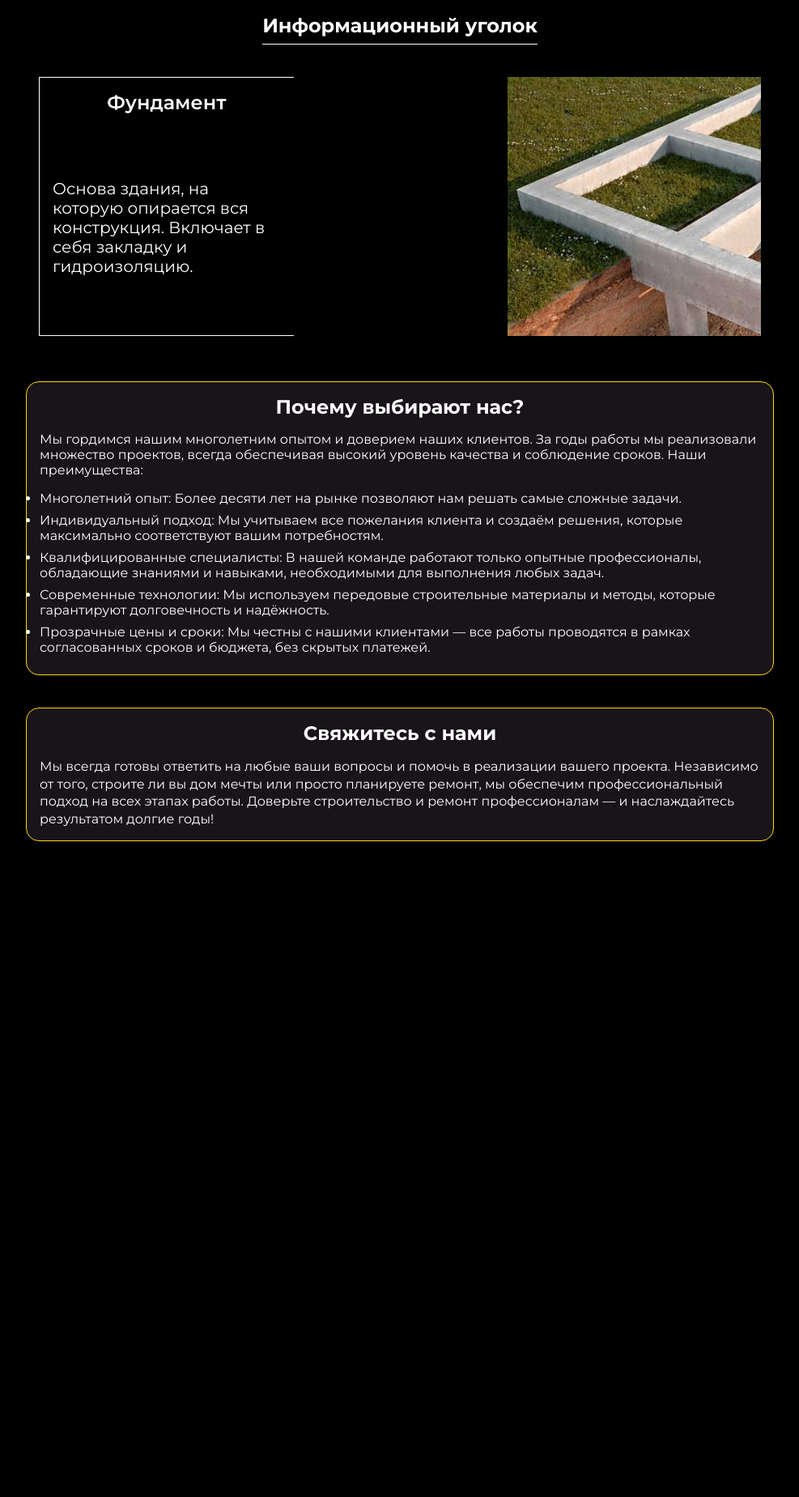
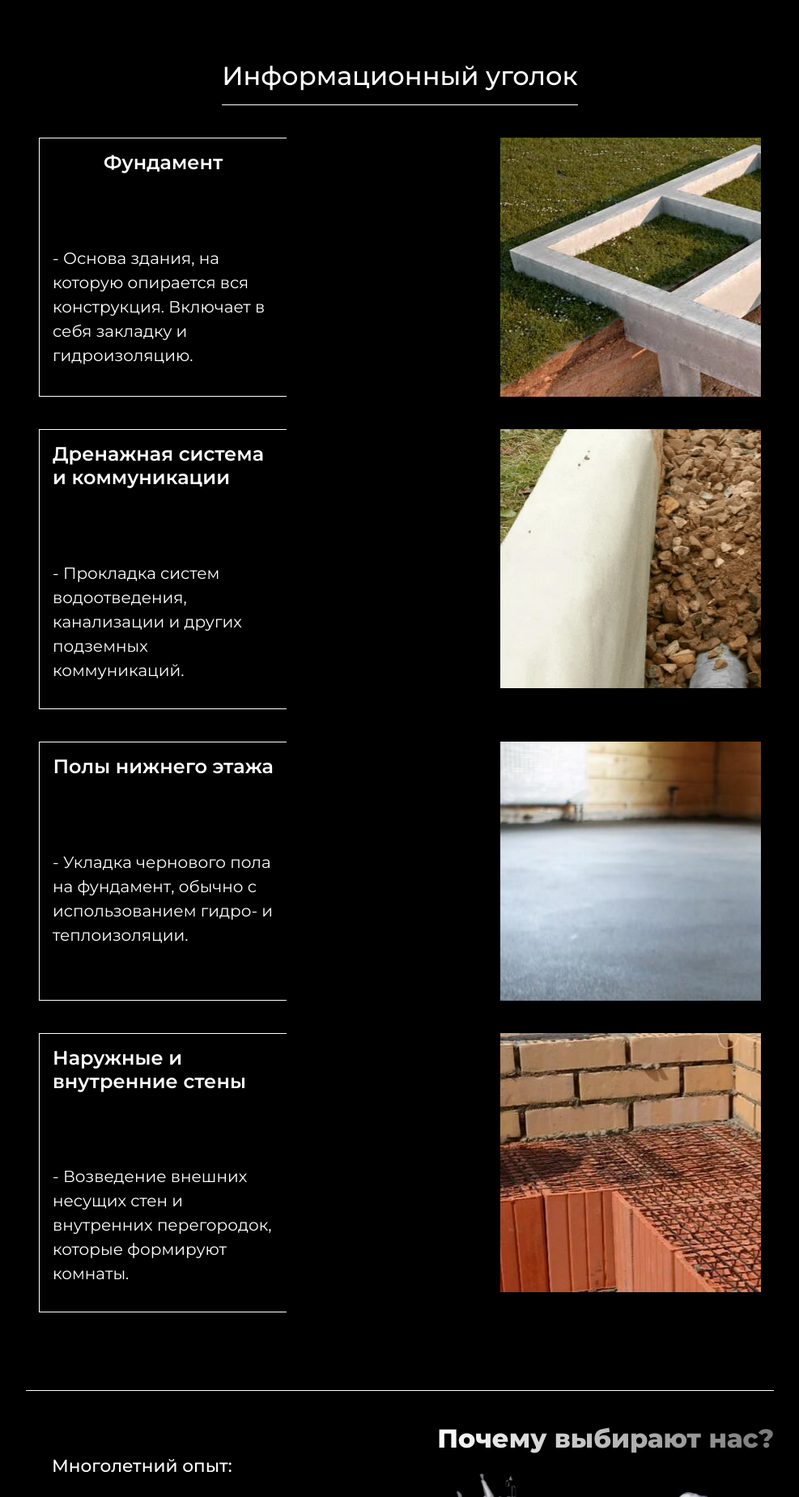
Before and after one commit to ASAFGracia/ilyin_stroy, a Django app: page / in a window 1320 px wide. Shown: the part 2520-4369 px from the top of the page at 81% size, without its empty margins (208-1195 px from the left). Run offline with Django 5.2, Linux system fonts and the light colour scheme.

Commit message:
заканчиваю блоки на индексе

```diff
--- a/gen/base/static/base/css/styles.css
+++ b/gen/base/static/base/css/styles.css
@@ -174,26 +168,63 @@ footer {
 .index-div3 {
     font-family: "Montserrat", sans-serif;
     display: flex;
-    margin-top: 5vh;
+    margin-top: 10vh;
+    padding-bottom: 5vh;
     flex-direction: column;
-    background-color: #181419;
-    border-radius: 2vh;
-    border: gold solid 1px;
-    padding: 2vh;
+    border-top: #fff solid 1px;
+    border-bottom: #fff solid 1px;
+    padding-top: 10vh;
+    background-color: #000;
     color: #fff;
 }
 
-.index-div3 h2{
-    align-self: center;
+.photo-div3 img {
+    max-width: 70%;
+    margin-top: 2vh;
+    max-height: 70%;
+    margin-left: 40vw;
+    position: absolute;
+    z-index: 0;
+}
+
+.index-div3 h2 {
+    align-self: self-end;
+    margin-top: -5vh;
+    font-weight: 800;
+    position: absolute;
+    background-clip: text;
+    -webkit-background-clip: text;
+    background-image: linear-gradient(to left, #777777, #fff);
+    color: transparent;
+    font-size: 4vh;
+}
+
+.index-div3 p {
     margin-bottom: 2vh;
 }
 
-.index-div3 p{
-    margin-bottom: 2vh;
+.index-div3 p {
+    margin-bottom: 1vh;
 }
 
-.index-div3 li{
-    margin-bottom: 1vh;
+.limyi {
+    font-family: "Montserrat", sans-serif;
+    border-bottom: #262626 solid 4px;
+    margin-bottom: 3.5vh;
+    max-width: 50%;
+}
+
+.limyi p {
+    max-width: 20vw;
+    font-size: 1.7vh;
+    opacity: 60%;
+    margin-bottom: 3vh;
+}
+
+.limyi h3 {
+    margin-bottom: 3vh;
+    font-weight: 500;
+    font-size: 2.7vh;
 }
 
 .index-div4 {
@@ -201,20 +232,24 @@ footer {
     display: flex;
     margin-top: 5vh;
     flex-direction: column;
-    background-color: #181419;
-    border-radius: 2vh;
-    border: gold solid 1px;
     padding: 2vh;
     color: #fff;
+    margin-bottom: 3vh;
 }
 
-.index-div4 h2{
+.index-div4 h2 {
     align-self: center;
     margin-bottom: 2vh;
+    font-size: 5vh;
 }
 
-.index-div4 p{
+.index-div4 p {
     line-height: 2.7vh;
+    font-size: 2vh;
+    align-self: center;
+    text-align: center;
+    margin-left: 10vw;
+    margin-right: 10vw;
 }
 
 .index-divdob {
@@ -333,3 +368,177 @@ footer {
     height: 40vh;
     width: 50vw;
 }
+
+.index-divdob1:hover {
+    transform: scale(1.02);
+    background-color: #1C1C1C;
+    cursor: pointer;
+}
+
+.index-divdob2 {
+    transition: all 0.8s ease;
+    display: flex;
+    flex-direction: row;
+    margin-top: 5vh;
+}
+
+.index-divdob2-txt {
+    font-family: "Montserrat", sans-serif;
+    color: #fff;
+    width: 45vw;
+    height: auto;
+    padding: 2vh;
+    border-top: #fff solid 1px;
+    border-bottom: #fff solid 1px;
+    border-left: #fff solid 1px;
+    display: flex;
+    flex-direction: column;
+}
+
+.index-divdob2-txt h2 {
+    font-weight: 600;
+    font-size: 3vh;
+    align-self: center;
+}
+
+.index-divdob2-txt p {
+    margin-top: 10vh;
+    align-self: center;
+    font-size: 2.5vh;
+}
+
+.index-divdob2-photo {
+    background-image: url('/static/base/img/drenaj.png');
+    margin-left: 20vw;
+    height: 40vh;
+    width: 50vw;
+}
+
+.index-divdob2:hover {
+    transform: scale(1.02);
+    background-color: #1C1C1C;
+    cursor: pointer;
+}
+
+.index-divdob3 {
+    transition: all 0.8s ease;
+    display: flex;
+    flex-direction: row;
+    margin-top: 5vh;
+}
+
+.index-divdob3-txt {
+    font-family: "Montserrat", sans-serif;
+    color: #fff;
+    width: 45vw;
+    height: auto;
+    padding: 2vh;
+    border-top: #fff solid 1px;
+    border-bottom: #fff solid 1px;
+    border-left: #fff solid 1px;
+    display: flex;
+    flex-direction: column;
+}
+
+.index-divdob3-txt h2 {
+    font-weight: 600;
+    font-size: 3vh;
+    align-self: center;
+}
+
+.index-divdob3-txt p {
+    margin-top: 10vh;
+    align-self: center;
+    font-size: 2.5vh;
+}
+
+.index-divdob3-photo {
+    background-image: url('/static/base/img/bet-pol.jpg');
+    margin-left: 20vw;
+    height: 40vh;
+    width: 50vw;
+}
+
+.index-divdob3:hover {
+    transform: scale(1.02);
+    background-color: #1C1C1C;
+    cursor: pointer;
+}
+
+.index-divdob4 {
+    transition: all 0.8s ease;
+    display: flex;
+    flex-direction: row;
+    margin-top: 5vh;
+}
+
+.index-divdob4-txt {
+    font-family: "Montserrat", sans-serif;
+    color: #fff;
+    width: 45vw;
+    height: auto;
+    padding: 2vh;
+    border-top: #fff solid 1px;
+    border-bottom: #fff solid 1px;
+    border-left: #fff solid 1px;
+    display: flex;
+    flex-direction: column;
+}
+
+.index-divdob4-txt h2 {
+    font-weight: 600;
+    font-size: 3vh;
+    align-self: center;
+}
+
+.index-divdob4-txt p {
+    margin-top: 10vh;
+    align-self: center;
+    font-size: 2.5vh;
+}
+
+.index-divdob4-photo {
+    background-image: url('/static/base/img/steni.jpg');
+    margin-left: 20vw;
+    height: 40vh;
+    width: 50vw;
+}
+
+.index-divdob4:hover {
+    transform: scale(1.02);
+    background-color: #1C1C1C;
+    cursor: pointer;
+}
+
+.div-znach h3 {
+    text-align: center;
+}
+
+.znach4 {
+    display: flex;
+    font-family: "Montserrat", sans-serif;
+    align-items: center;
+    color: #fff;
+    justify-content: space-around;
+    justify-items: center;
+    border-top: #fff solid 1px;
+    border-bottom: #fff solid 1px;
+}
+
+.div-znach {
+    flex-direction: column;
+    justify-content: center;
+}
+
+.div-znach p {
+    line-height: 1;
+}
+
+.index-gen {
+    font-family: "Montserrat", sans-serif;
+}
+
+.znach4:hover {
+    transition: all 0.7s ease;
+    background-color: #262626;
+}
--- a/gen/base/templates/base/base.html
+++ b/gen/base/templates/base/base.html
@@ -7,6 +7,7 @@
           content="width=device-width, user-scalable=no, initial-scale=1.0, maximum-scale=1.0, minimum-scale=1.0">
     <meta http-equiv="X-UA-Compatible" content="ie=edge">
     <title>{% block title %}{% endblock %}</title>
+    <link href="https://cdn.jsdelivr.net/npm/bootstrap@5.0.2/dist/css/bootstrap.min.css" rel="stylesheet" integrity="sha384-EVSTQN3/azprG1Anm3QDgpJLIm9Nao0Yz1ztcQTwFspd3yD65VohhpuuCOmLASjC" crossorigin="anonymous">
     <link rel="stylesheet" href="{% static 'base/css/styles.css' %}">
     <link rel="preconnect" href="https://fonts.googleapis.com">
     <link rel="preconnect" href="https://fonts.gstatic.com" crossorigin>
@@ -16,13 +17,11 @@
 <body>
     <header>
         <img src="{% static 'base/img/logo_zeus.png' %}" alt="logo" class="logo-left">
-        <div class="ul-gen-div">
-            <ul class="ul-gen">
-                <ol><a href="" class="ssgen">Главная</a></ol>
-                <ol><a href="" class="ssgen">О нас</a></ol>
-                <ol><a href="" class="ssgen">Контакты</a></ol>
-                <ol><a href="" class="ssgen">Поддержка</a></ol>
-            </ul>
+        <div class="ul-gen">
+                <a href="" class="ssgen"><p>Главная</p></a>
+                <a href="" class="ssgen"><p>О нас</p></a>
+                <a href="" class="ssgen"><p>Контакты</p></a>
+                <a href="" class="ssgen"><p>Поддержка</p></a>
         </div>
     </header>
     <main id="content">
--- a/gen/base/templates/base/index.html
+++ b/gen/base/templates/base/index.html
@@ -71,26 +71,66 @@ IlyinStroy
             <div class="index-divdob1">
                 <div class="index-divdob1-txt">
                     <h2>Фундамент</h2>
-                    <p>Основа здания, на которую опирается вся конструкция.
+                    <p>- Основа здания, на которую опирается вся конструкция.
                         Включает в себя закладку и гидроизоляцию.</p>
                 </div>
                 <div class="index-divdob1-photo">
+                </div>
+            </div>
+            <div class="index-divdob2">
+                <div class="index-divdob2-txt">
+                    <h2>Дренажная система и коммуникации</h2>
+                    <p>- Прокладка систем водоотведения, канализации
+                        и других подземных коммуникаций.</p>
+                </div>
+                <div class="index-divdob2-photo">
+                </div>
+            </div>
+            <div class="index-divdob3">
+                <div class="index-divdob3-txt">
+                    <h2>Полы нижнего этажа</h2>
+                    <p>- Укладка чернового пола на фундамент, обычно
+                        с использованием гидро- и теплоизоляции.</p>
+                </div>
+                <div class="index-divdob3-photo">
+                </div>
+            </div>
+            <div class="index-divdob4">
+                <div class="index-divdob4-txt">
+                    <h2>Наружные и внутренние стены</h2>
+                    <p>- Возведение внешних несущих стен и внутренних
+                        перегородок, которые формируют комнаты.</p>
+                </div>
+                <div class="index-divdob4-photo">
                 </div>
             </div>
         </div>
 
         <div class="index-div3">
             <h2>Почему выбирают нас?</h2>
-            <p>Мы гордимся нашим многолетним опытом и доверием наших клиентов.
-                За годы работы мы реализовали множество проектов, всегда
-                обеспечивая высокий уровень качества и соблюдение сроков. Наши
-                преимущества:</p>
+            <div class="photo-div3">
+                <img src="/static/base/img/statya.png" alt="">
+            </div>
             <ul>
-                <li>Многолетний опыт: Более десяти лет на рынке позволяют нам решать самые сложные задачи.</li>
-                <li>Индивидуальный подход: Мы учитываем все пожелания клиента и создаём решения, которые максимально соответствуют вашим потребностям.</li>
-                <li>Квалифицированные специалисты: В нашей команде работают только опытные профессионалы, обладающие знаниями и навыками, необходимыми для выполнения любых задач.</li>
-                <li>Современные технологии: Мы используем передовые строительные материалы и методы, которые гарантируют долговечность и надёжность.</li>
-                <li>Прозрачные цены и сроки: Мы честны с нашими клиентами — все работы проводятся в рамках согласованных сроков и бюджета, без скрытых платежей.</li>
+                <div class="limyi">
+                    <h3>Многолетний опыт: </h3>
+                    <p>Более десяти лет на рынке позволяют нам решать самые сложные задачи.</p>
+                </div>
+
+                <div class="limyi">
+                    <h3>Индивидуальный подход: </h3>
+                    <p>Мы учитываем все пожелания клиента и создаём решения, которые максимально соответствуют вашим потребностям.</p>
+                </div>
+
+                <div class="limyi">
+                    <h3>Квалифицированные специалисты:</h3>
+                    <p>В нашей команде работают только опытные профессионалы, обладающие знаниями и навыками, необходимыми для выполнения любых задач.</p>
+                </div>
+
+                <div class="limyi">
+                    <h3>Прозрачные цены и сроки:</h3>
+                    <p>Мы честны с нашими клиентами — все работы проводятся в рамках согласованных сроков и бюджета, без скрытых платежей.</p>
+                </div>
             </ul>
         </div>
 
@@ -102,5 +142,23 @@ IlyinStroy
                 подход на всех этапах работы. Доверьте строительство и ремонт
                 профессионалам — и наслаждайтесь результатом долгие годы!</p>
         </div>
+            <div class="znach4">
+                <div class="div-znach">
+                    <h3>Позвоните <br> сегодня</h3>
+                    <p>+375(29)595-92-61</p>
+                </div>
+                <div class="div-znach">
+                    <h3>Адрес</h3>
+                    <p>пр.Фунзе,д.20</p>
+                </div>
+                <div class="div-znach">
+                    <h3>Электронная <br> почта</h3>
+                    <p>ilyinstroy@gmail.com</p>
+                </div>
+                <div class="div-znach">
+                    <h3>Часы <br> работы</h3>
+                    <p>ПН-СБ: 9:00 - 18:00 <br>ВС: выходной</p>
+                </div>
+            </div>
     </div>
 {% endblock %}
```
Also changed, not shown: other parts of gen/base/static/base/css/styles.css (+15 -21 lines), gen/base/static/base/img/bet-pol.jpg (added), gen/base/static/base/img/drenaj.png (added), gen/base/static/base/img/statya.png (added), gen/base/static/base/img/steni.jpg (added).
